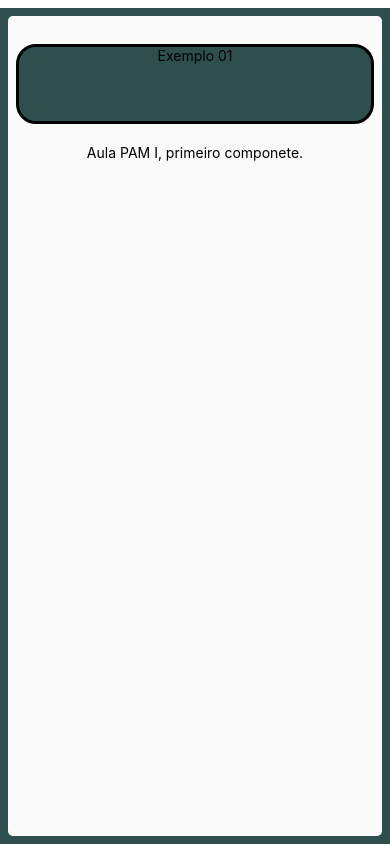
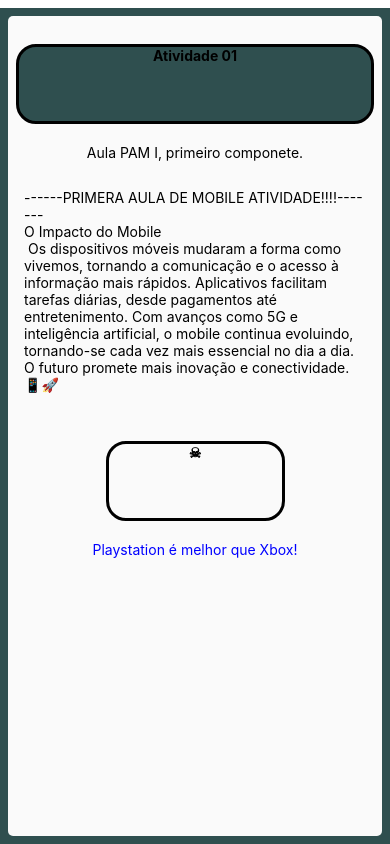
Before and after one commit to otaviogrinaldi31/aula-pam-i, a React Native app: screen / in a window 390 px wide. Built offline with nearby package versions, Linux system fonts and the light colour scheme; what react-native-responsive-fontsize would draw is missing.

Commit message:
atividade 01

```diff
--- a/App.js
+++ b/App.js
@@ -7,11 +7,12 @@ import Constants from 'expo-constants';
 import Exemplo01 from './src/exemplos/exemplo-01';
 
 //Atividades
+import Atividade01 from './src/atividades/atividades-01';
 
 export default function App() {
   return (
     <View style={styles.container}>
-      <Exemplo01 />
+      <Atividade01 />
       <StatusBar style="light" />
     </View>
   );
--- /dev/null
+++ b/src/atividades/atividades-01/index.js
@@ -0,0 +1,24 @@
+import { View, Text } from "react-native";
+
+import styles from "./styles";
+function Atividade01() {
+return (
+    <View style={styles.container}>
+        <Text style={styles.titulo}>Atividade 01</Text>
+
+        <Text style={styles.texto}>Aula PAM I, primeiro componete.</Text>
+
+        <Text style={styles.aula}>
+          ------PRIMERA AULA DE MOBILE ATIVIDADE!!!!-------
+            {"\n"}O Impacto do Mobile{"\n"} Os dispositivos móveis mudaram a forma como vivemos, tornando a comunicação e o acesso à informação mais rápidos. Aplicativos facilitam tarefas diárias, desde pagamentos até entretenimento.
+            Com avanços como 5G e inteligência artificial, o mobile continua evoluindo, tornando-se cada vez mais essencial no dia a dia. O futuro promete mais inovação e conectividade.📱🚀
+        </Text>
+
+        <Text style={styles.aula2}>☠</Text>
+        <Text style={styles.aula3}>Playstation é melhor que Xbox!</Text>
+
+    </View>
+);
+}
+
+export default Atividade01;
--- /dev/null
+++ b/src/atividades/atividades-01/styles.js
@@ -0,0 +1,66 @@
+import { StyleSheet } from "react-native";
+
+import { RFPercentage } from "react-native-responsive-fontsize";
+
+const styles = StyleSheet.create({
+  container: {
+    flex: 1, // container ocupa % da tela
+    backgroundColor: "#fafafa", // cor de fundo
+    borderRadius: 5, // bordas arredondadas
+    padding: 8,
+    alignItems: "center", // alinhamento horizontal
+  },
+  titulo: {
+    fontSize: RFPercentage(4), //tamanho da fonte
+    borderWidth: 3, //expessura da borda
+    marginTop: 20,  // margem acima do elemento
+    marginBottom: 20,  //margem acima do elemento
+    //padding: 8,   //espaçamento interno
+    width: '100%',  //altura do elemento
+    height:80,   //largura do elemento
+    textAlign: 'center',  //alinhamento de texto
+    textAlignVertical: 'center', //alinhamento vertical
+    color: 'black', //cor do texto
+    backgroundColor: 'darkslategrey', //cor de fundo
+    borderRadius: 20,  //bordas arredondadas
+    fontWeight: 'bold', // negrito
+  },
+  texto:{
+    fontSize: RFPercentage(2.2), //tamanho da fonte
+
+  },
+
+  aula: {
+    fontSize: RFPercentage(2.2),
+    marginTop: 20,  // margem acima do elemento
+    marginBottom: 20,  //margem acima do elemento
+    padding: 8,   //espaçamento interno
+    width: '100%',  //altura do elemento
+    color: 'black', //cor do texto
+
+
+  },
+
+  aula2: {
+    fontSize: RFPercentage(6), //tamanho da fonte
+    borderWidth: 3, //expessura da borda
+    marginTop: 20,  // margem acima do elemento
+    marginBottom: 20,  //margem acima do elemento
+    //padding: 8,   //espaçamento interno
+    width: '50%',  //altura do elemento
+    height:80,   //largura do elemento
+    textAlign: 'center',  //alinhamento de texto
+    textAlignVertical: 'center', //alinhamento vertical
+    color: 'black', //cor do texto
+    backgroundColor: '#fafafa', //cor de fundo
+    borderRadius: 20,  //bordas arredondadas
+    fontWeight: 'bold', // negrito
+  },
+
+  aula3: {
+    fontSize: RFPercentage(3),
+    color: 'blue',
+  }
+});
+
+export default styles;
```
